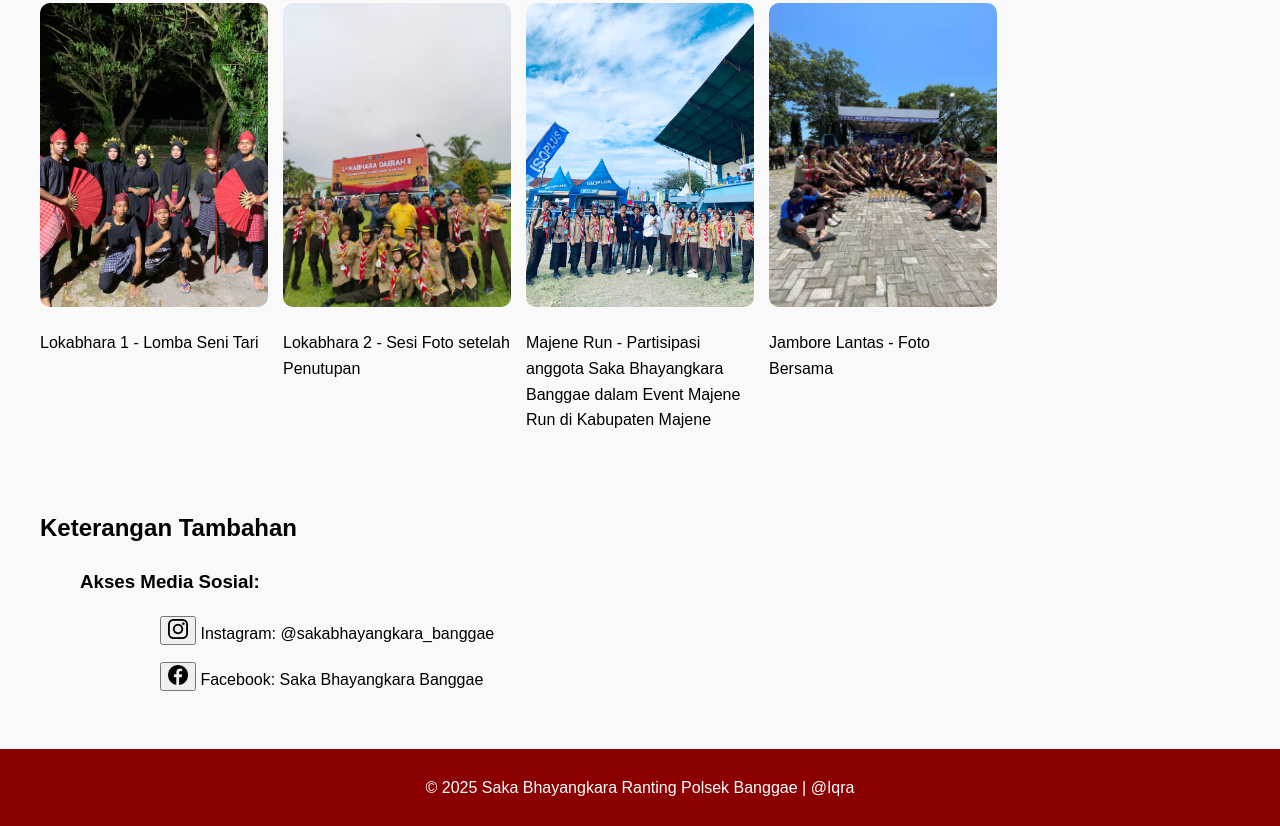
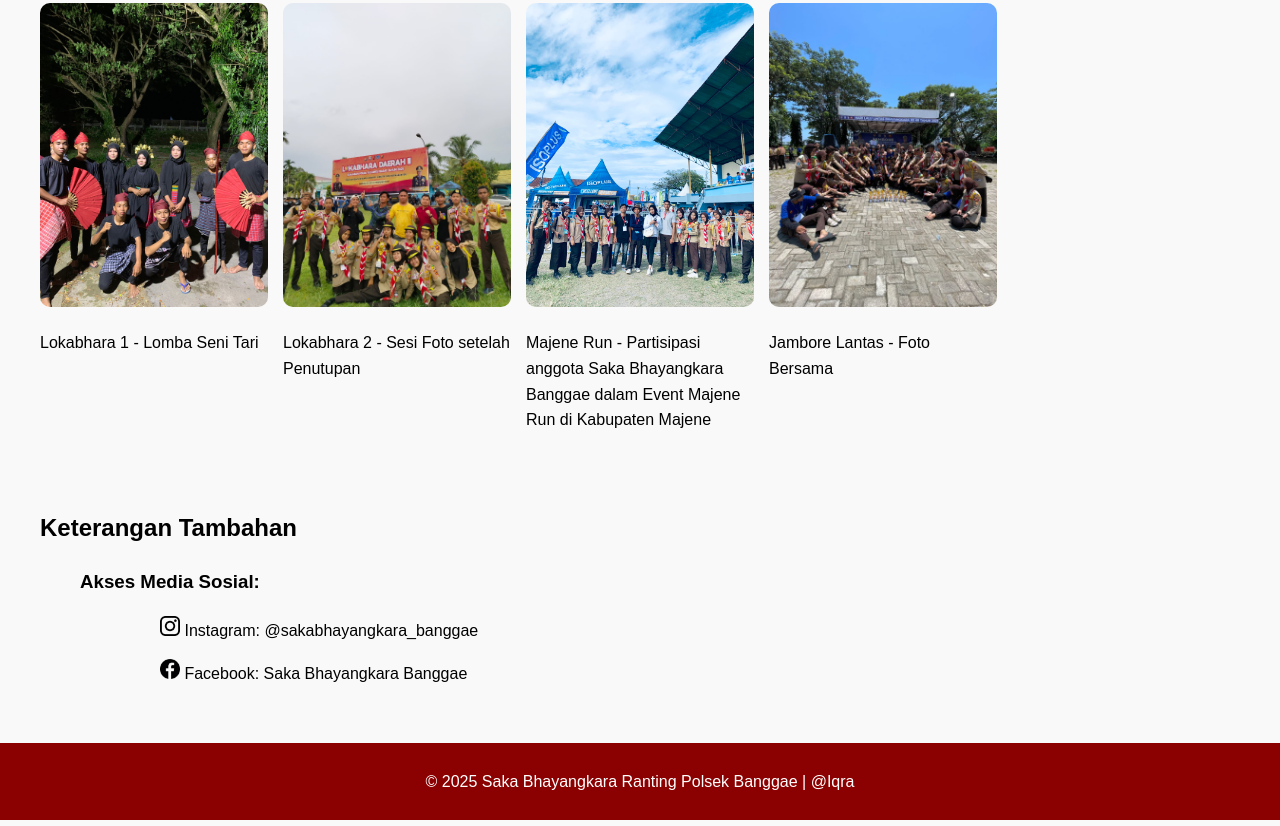
Before and after one commit to iqra58260-svg/Website, a plain HTML site: page index.html in a window 1280 px wide. Shown: the part 3767-4593 px from the top of the page. Drawn offline with Linux system fonts and the light colour scheme.

Commit message:
Update index.html

```diff
--- a/index.html
+++ b/index.html
@@ -235,8 +235,8 @@ Setelah itu pada tahun 2006 berdasarkan Surat Keputusan Kepala Kepolisian Negara
   <ul>
     <h3>Akses Media Sosial:</h3>
     <ul style="margin-left: 40px;">
-      <a href="https://www.instagram.com/sakabhayangkara_banggae" target="_blank"><button><img src="images/instagram.png" alt="Instagram" width="20" height="20"></button></a> Instagram: @sakabhayangkara_banggae
-      <p><a href="https://www.facebook.com/share/1ZX3yvMsad/" target="_blank"><button><img src="images/facebook.png" alt="facebook" width="20" height="20"></button></a> Facebook: Saka Bhayangkara Banggae
+      <a href="https://www.instagram.com/sakabhayangkara_banggae" target="_blank"><img src="images/instagram.png" alt="Instagram" width="20" height="20"></button></a> Instagram: @sakabhayangkara_banggae
+      <p><a href="https://www.facebook.com/share/1ZX3yvMsad/" target="_blank"><img src="images/facebook.png" alt="facebook" width="20" height="20"></button></a> Facebook: Saka Bhayangkara Banggae
     </p>
   </ul>
 </section>
```
